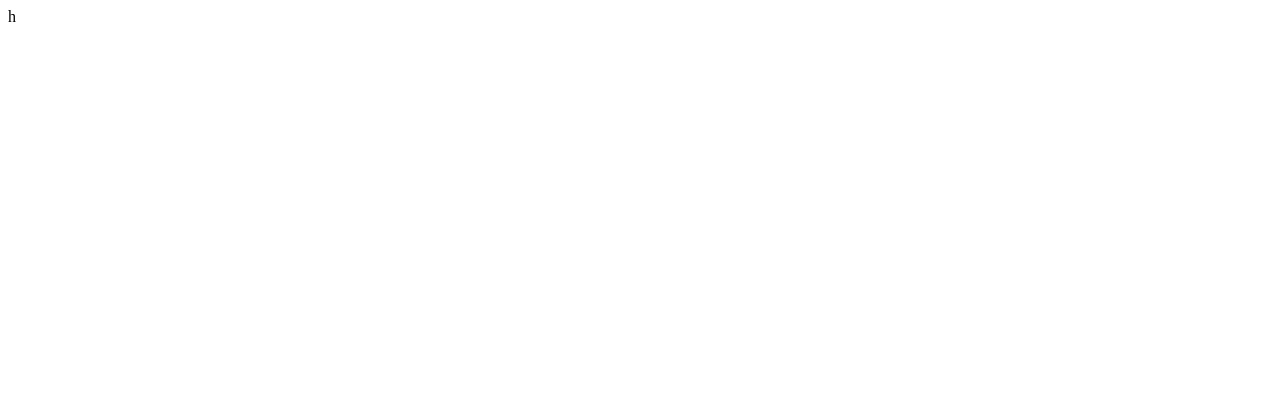
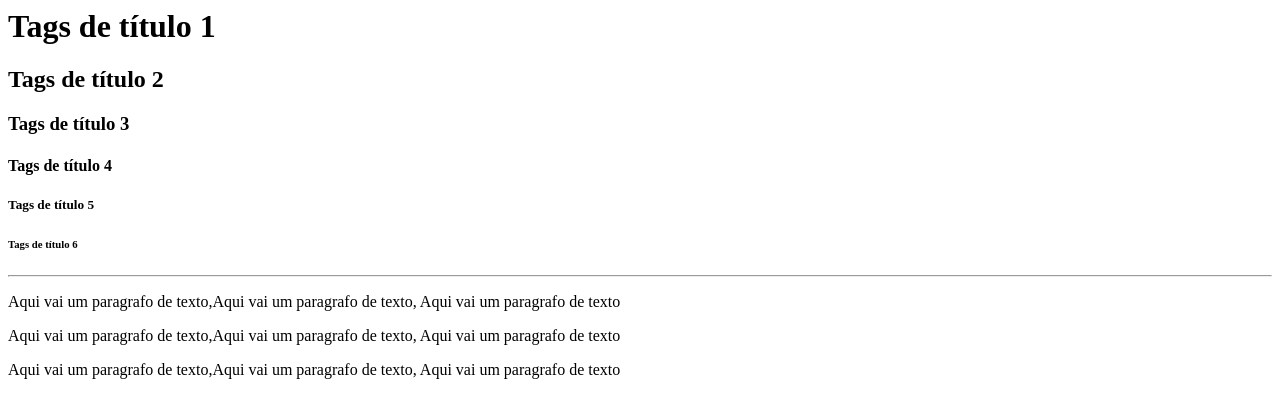
Before and after one commit to geovannazef/introprog-2ii, a plain HTML site: page index.html in a window 1280 px wide. Drawn offline with Linux system fonts and the light colour scheme.

Commit message:
Add files via upload

```diff
--- a/index.html
+++ b/index.html
@@ -1 +1,20 @@
-h
+<h1>Tags de título 1</h1>
+<h2>Tags de título 2</h2>
+<h3>Tags de título 3</h3>
+<h4>Tags de título 4</h4>
+<h5>Tags de título 5</h5>
+<h6>Tags de título 6</h6>
+
+<hr>
+
+<p>
+Aqui vai um paragrafo de texto,Aqui vai um paragrafo de texto, Aqui vai um paragrafo de texto
+</p>
+
+<p>
+Aqui vai um paragrafo de texto,Aqui vai um paragrafo de texto, Aqui vai um paragrafo de texto
+</p>
+
+<p>
+Aqui vai um paragrafo de texto,Aqui vai um paragrafo de texto, Aqui vai um paragrafo de texto
+</p>
```
